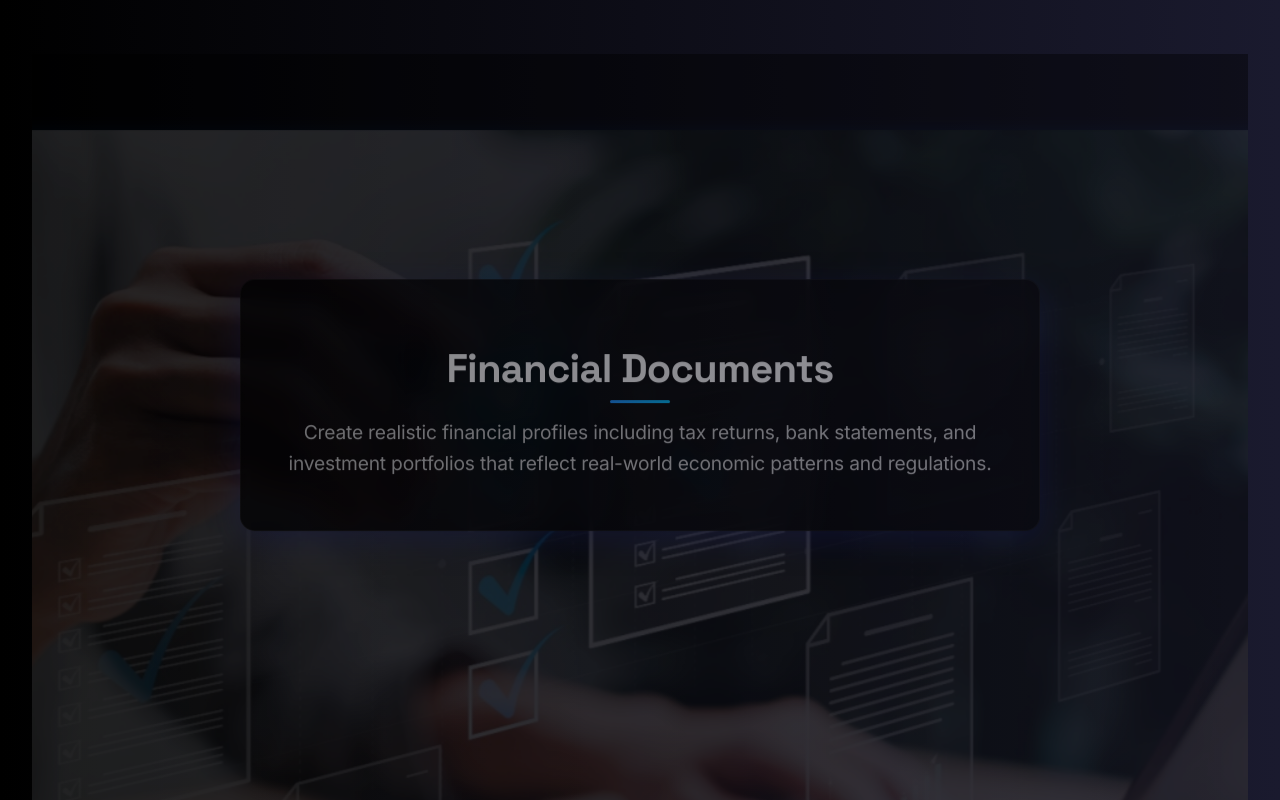
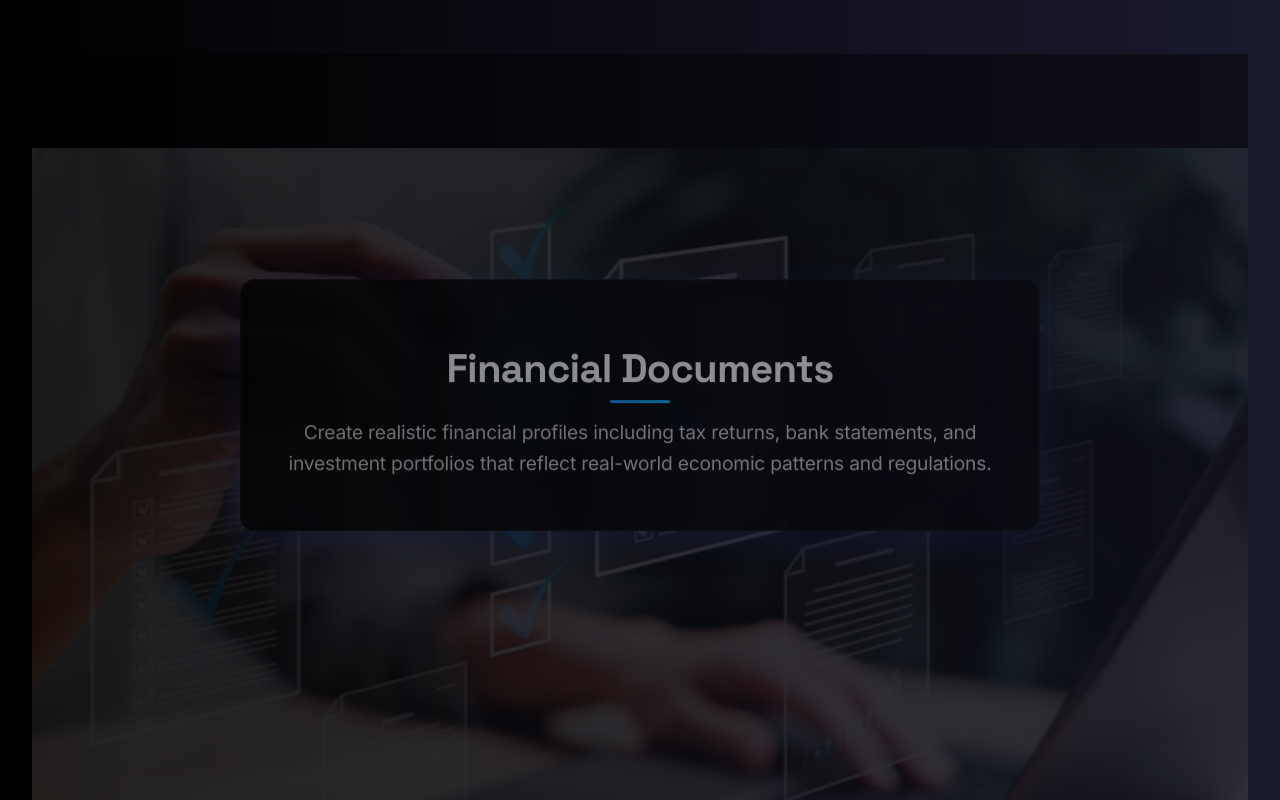
Before and after one commit to maeriyn/Medora-Profiles, a React (Vite) app in the folder frontendMedora/: page / in a window 1280 px wide. Shown: the part 2000-2800 px from the top of the page. Built offline with nearby package versions, Linux system fonts and the light colour scheme.

Commit message:
fixed ratios

```diff
--- a/frontendMedora/src/components/Home.css
+++ b/frontendMedora/src/components/Home.css
@@ -192,23 +192,33 @@
   left: 0;
   width: 100%;
   height: 100%;
+  aspect-ratio: 16/9; /* Enforce consistent aspect ratio */
   object-fit: cover;
+  object-position: center;
   filter: brightness(0.6) drop-shadow(0 0 10px #1E90FF33);
   opacity: 0.5;
   will-change: transform;
-  transform: translateZ(0);
+  transform: translateZ(0) scale(1.1); /* Scale up slightly to prevent dead space */
   backface-visibility: hidden;
-  transition: transform 0.1s linear;
+  transition: transform 0.3s ease-out;
   transform-style: preserve-3d;
 }
 
-.section-image.color {
-  filter: brightness(0.6) drop-shadow(0 0 15px #1E90FF40);
+.section-image:hover {
+  transform: translateZ(0) scale(1.15); /* Slight zoom on hover */
 }
 
 .parallax {
   transform-style: preserve-3d;
   transform: translateZ(-1px) scale(2);
+}
+
+.parallax-layer.background {
+  z-index: 1;
+  transform: translateZ(-100px) scale(1.2); /* Increased scale to ensure coverage */
+  aspect-ratio: 16/9;
+  overflow: hidden;
+  background-color: #000; /* Fallback color */
 }
 
 /* Add loading animation */
@@ -449,7 +459,10 @@
 
 .parallax-layer.background {
   z-index: 1;
-  transform: translateZ(-100px) scale(1.15);
+  transform: translateZ(-100px) scale(1.2); /* Increased scale to ensure coverage */
+  aspect-ratio: 16/9;
+  overflow: hidden;
+  background-color: #000; /* Fallback color */
 }
 
 .parallax-layer.content {
```
